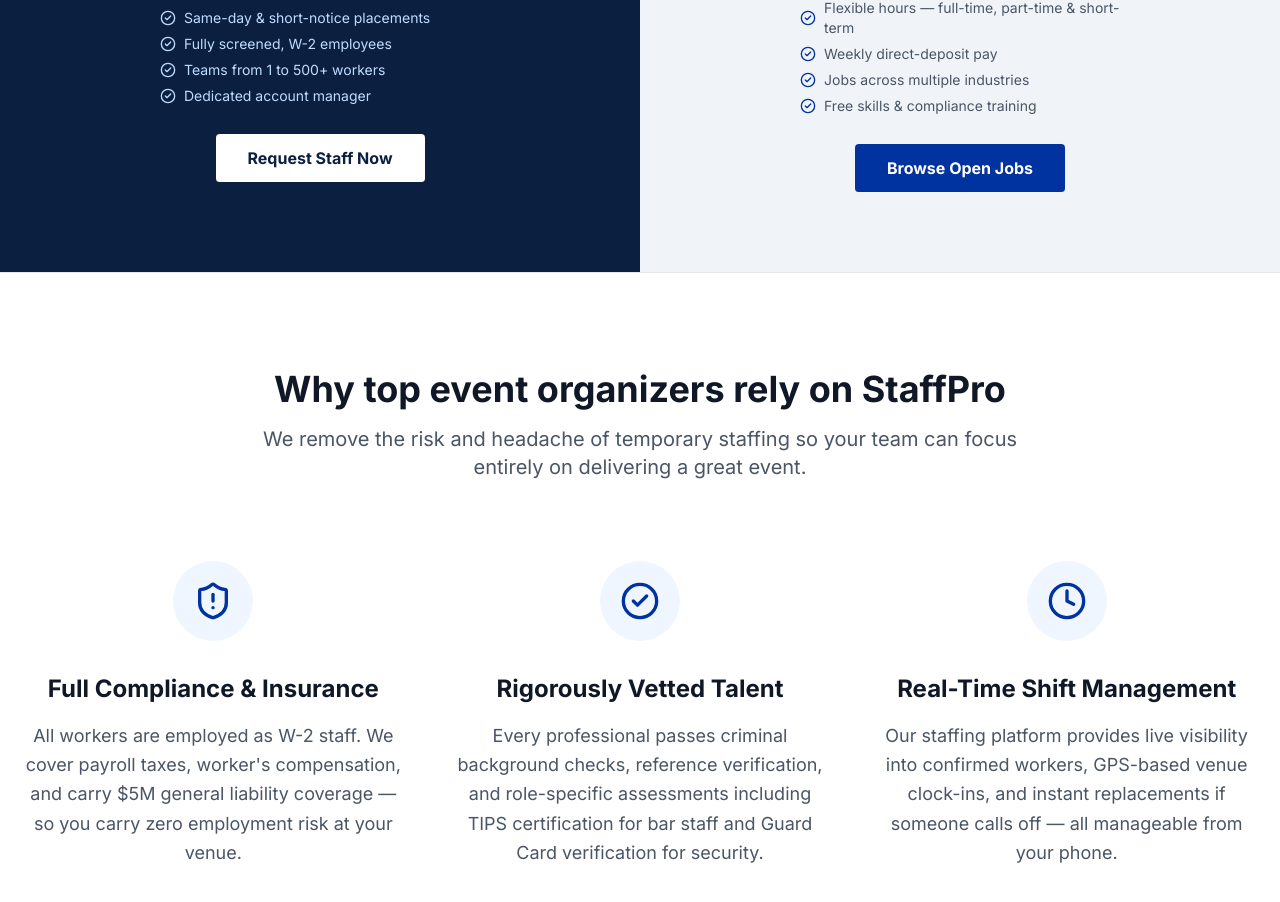
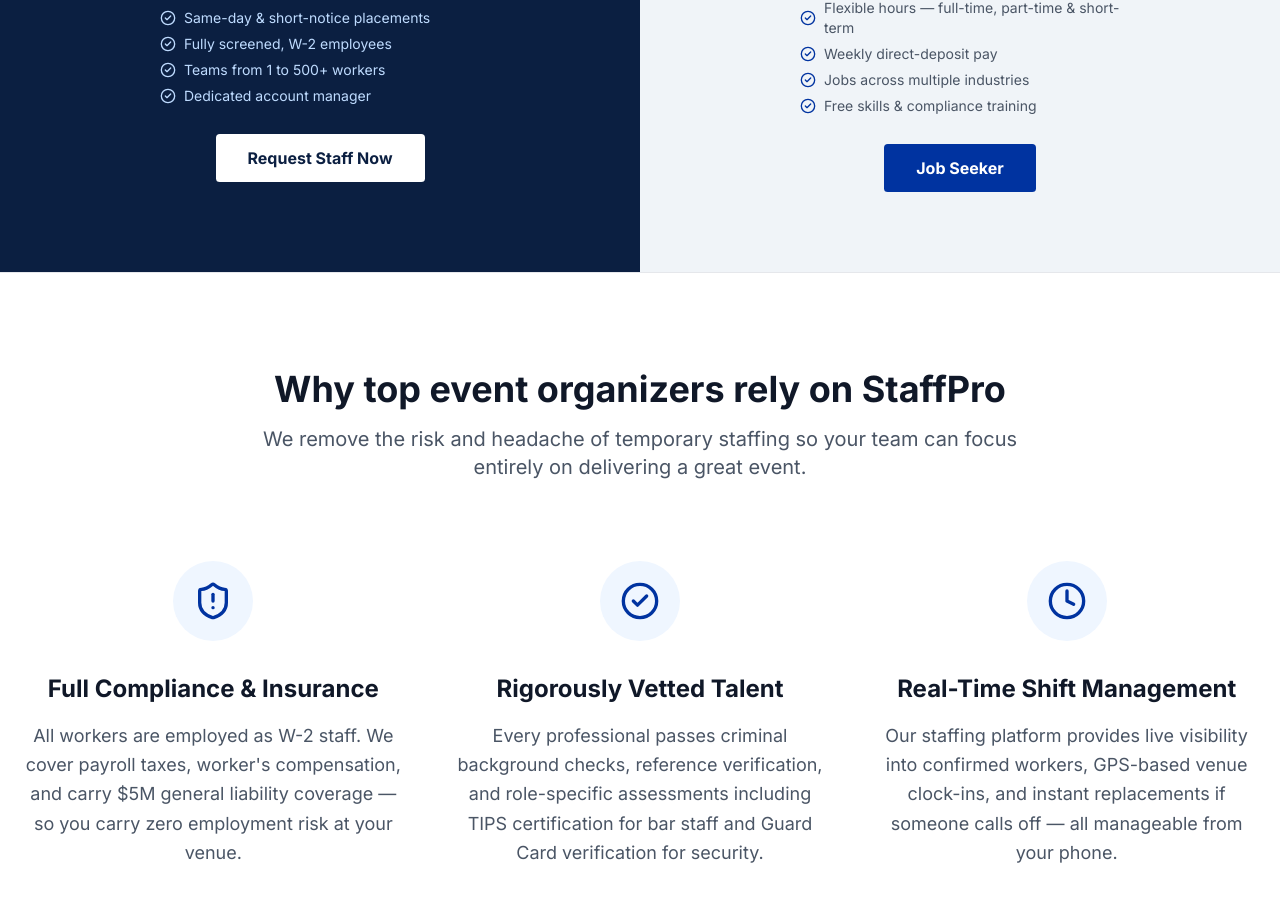
Before and after one commit to rapetisaikumar1/temporaryStaffing_frontEnd, a Next.js app in the folder client/: page / in a window 1280 px wide. Shown: the part 3099-4001 px from the top of the page. Built offline with nearby package versions, Linux system fonts and the light colour scheme.

Commit message:
Change button text from 'Browse Open Jobs' to 'Job Seeker'

```diff
--- a/client/src/app/page.tsx
+++ b/client/src/app/page.tsx
@@ -199,7 +199,7 @@
               <li className="flex items-center gap-2"><CheckCircle2 className="h-4 w-4 text-[#0033a0] shrink-0" /> Free skills & compliance training</li>
             </ul>
             <Link href="/join-team" className="bg-[#0033a0] text-white font-bold text-base px-8 py-3 rounded-sm hover:bg-[#002277] transition-colors w-full sm:w-auto inline-block">
-              Browse Open Jobs
+              Job Seeker
             </Link>
           </div>
         </div>
```
